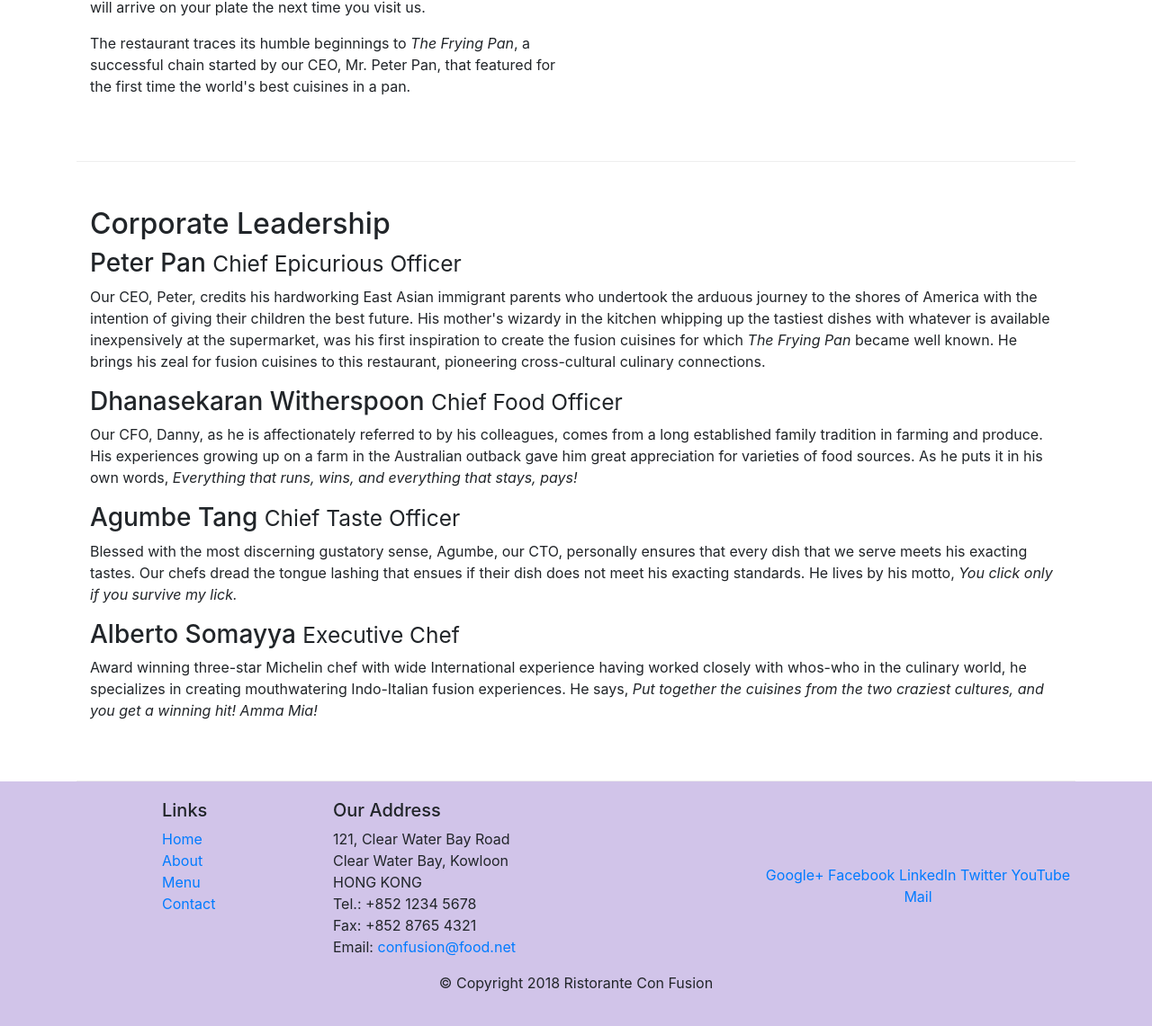
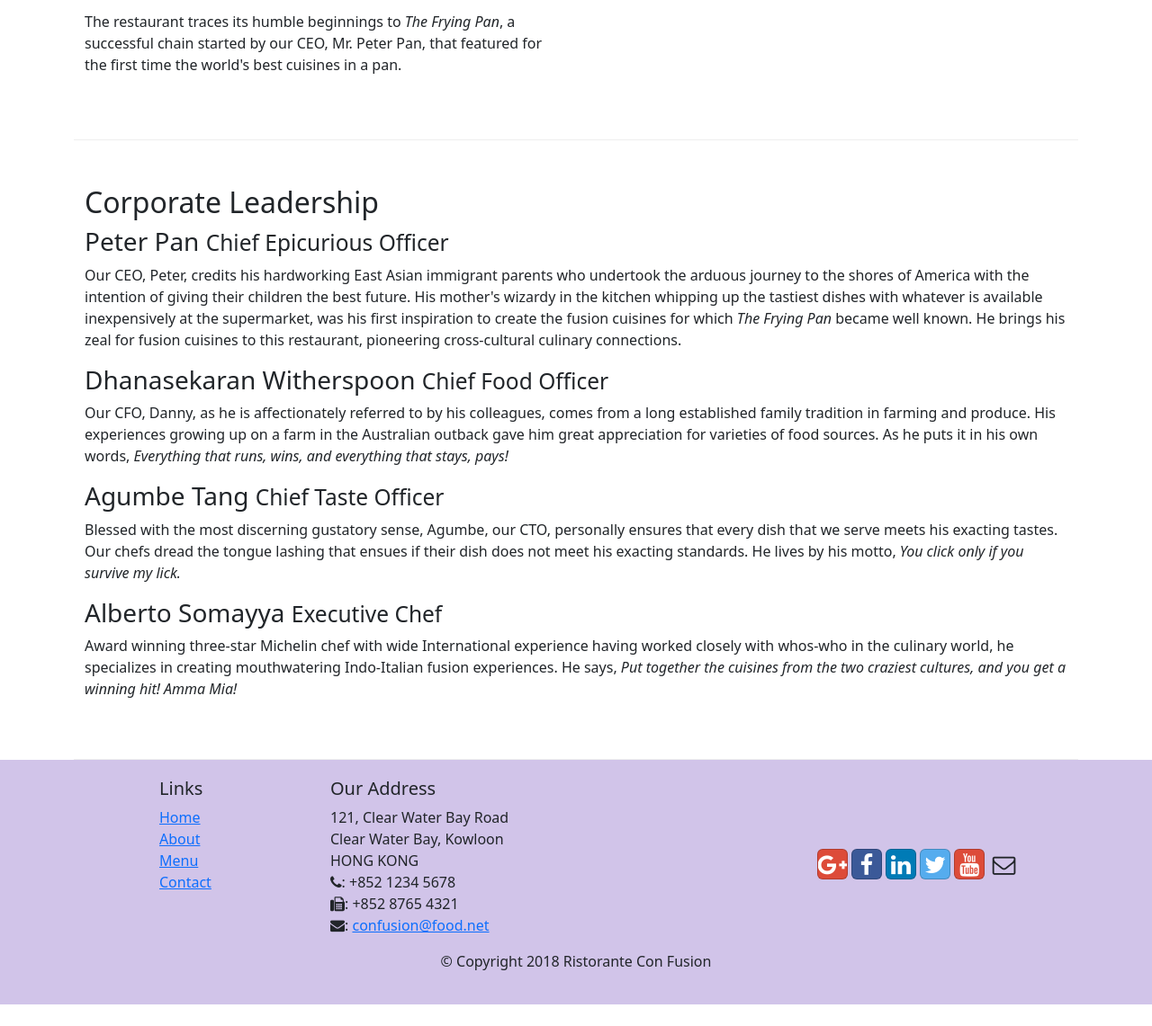
Before and after one commit to angelicasc22/Bootstrap-Course, a website: page Bootstrap4/conFusion/aboutus.html in a window 1280 px wide. Shown: the part 685-1826 px from the top of the page at 90% size. After the commit the page ends 1802 px from the top, so only its background shows below. Drawn offline with nearby package versions, Linux system fonts and the light colour scheme.

Commit message:
Icon Fonts

```diff
--- a/Bootstrap4/conFusion/aboutus.html
+++ b/Bootstrap4/conFusion/aboutus.html
@@ -1,6 +1,5 @@
 <!DOCTYPE html>
 <html lang="en">
-
     <head>
         <!-- Required meta tags always come first -->
         <meta charset="utf-8">
@@ -9,6 +8,8 @@
 
         <!-- Bootstrap CSS -->
         <link rel="stylesheet" href="node_modules/bootstrap/dist/css/bootstrap.min.css">
+        <link rel="stylesheet" href="node_modules/font-awesome/css/font-awesome.min.css">
+        <link rel="stylesheet" href="node_modules/bootstrap-social/bootstrap-social.css">
         <link rel="stylesheet" href="css/styles.css">
         <title>Ristorante Con Fusion: About Us</title>
         <!-- Task 1
@@ -21,16 +22,16 @@
     <body>
         <nav class="navbar navbar-dark navbar-expand-sm fixed-top">
             <div class="container">
-            <button class="navbar-toggler" type="button" data-toggle="collapse" data-target="#Navbar">
+                <button class="navbar-toggler" type="button" data-bs-toggle="collapse" data-bs-target="#Navbar">
                     <span class="navbar-toggler-icon"></span>
                 </button>
                 <a class="navbar-brand mr-auto" href="./index.html">Ristorante Con Fusion</a>
                 <div class="collapse navbar-collapse" id="Navbar">
                     <ul class="navbar-nav mr-auto">
-                    <li class="nav-item "><a class="nav-link" href="./index.html">Home</a></li>
-                    <li class="nav-item active"><a class="nav-link" href="#">About</a></li>
-                    <li class="nav-item"><a class="nav-link" href="#">Menu</a></li>
-                    <li class="nav-item"><a class="nav-link" href="#">Contact</a></li>
+                        <li class="nav-item"><a class="nav-link" href="./index.html"><span class="fa fa-home fa-lg"></span>Home</a></li>
+                        <li class="nav-item active"><a class="nav-link" href="#"><span class="fa fa-info fa-lg"></span>About</a></li>
+                        <li class="nav-item"><a class="nav-link" href="#"><span class="fa fa-list fa-lg"></span>Menu</a></li>
+                        <li class="nav-item"><a class="nav-link" href="#"><span class="fa fa-address-card fa-lg"></span>Contact</a></li>
                     </ul>
                 </div>
             </div>
@@ -40,7 +41,8 @@
                 <div class="row row-header">
                     <div class="col-12 col-sm-6">
                         <h1>Ristorante con Fusion</h1>
-                    <p>We take inspiration from the World's best cuisines, and create a unique fusion experience. Our lipsmacking creations will tickle your culinary senses!</p>
+                        <p>We take inspiration from the World's best cuisines, and create a unique fusion experience.
+                            Our lipsmacking creations will tickle your culinary senses!</p>
                     </div>
                     <div class="col-12 col-sm">
                     </div>
@@ -65,8 +67,14 @@
                 <!-- Task 2 - The "Our History" part should occupy only half the width of the row for small to extra large screens, leaving space on the right side for more content to be added later. The content should be stacked for extra small screens. -->
                 <div class="col-12 col-sm-6">
                     <h2>Our History</h2>
-                <p>Started in 2010, Ristorante con Fusion quickly established itself as a culinary icon par excellence in Hong Kong. With its unique brand of world fusion cuisine that can be found nowhere else, it enjoys patronage from the A-list clientele in Hong Kong.  Featuring four of the best three-star Michelin chefs in the world, you never know what will arrive on your plate the next time you visit us.</p>
-                <p>The restaurant traces its humble beginnings to <em>The Frying Pan</em>, a successful chain started by our CEO, Mr. Peter Pan, that featured for the first time the world's best cuisines in a pan.</p>
+                    <p>Started in 2010, Ristorante con Fusion quickly established itself as a culinary icon par
+                        excellence in Hong Kong. With its unique brand of world fusion cuisine that can be found nowhere
+                        else, it enjoys patronage from the A-list clientele in Hong Kong. Featuring four of the best
+                        three-star Michelin chefs in the world, you never know what will arrive on your plate the next
+                        time you visit us.</p>
+                    <p>The restaurant traces its humble beginnings to <em>The Frying Pan</em>, a successful chain
+                        started by our CEO, Mr. Peter Pan, that featured for the first time the world's best cuisines in
+                        a pan.</p>
                 </div>
                 <div>
                 </div>
@@ -80,13 +88,28 @@
                     <h2>Corporate Leadership</h2>
 
                     <h3>Peter Pan <small>Chief Epicurious Officer</small></h3>
-                <p class="d-none d-sm-block">Our CEO, Peter, credits his hardworking East Asian immigrant parents who undertook the arduous journey to the shores of America with the intention of giving their children the best future. His mother's wizardy in the kitchen whipping up the tastiest dishes with whatever is available inexpensively at the supermarket, was his first inspiration to create the fusion cuisines for which <em>The Frying Pan</em> became well known. He brings his zeal for fusion cuisines to this restaurant, pioneering cross-cultural culinary connections.</p>
+                    <p class="d-none d-sm-block">Our CEO, Peter, credits his hardworking East Asian immigrant parents
+                        who undertook the arduous journey to the shores of America with the intention of giving their
+                        children the best future. His mother's wizardy in the kitchen whipping up the tastiest dishes
+                        with whatever is available inexpensively at the supermarket, was his first inspiration to create
+                        the fusion cuisines for which <em>The Frying Pan</em> became well known. He brings his zeal for
+                        fusion cuisines to this restaurant, pioneering cross-cultural culinary connections.</p>
                     <h3>Dhanasekaran Witherspoon <small>Chief Food Officer</small></h3>
-                <p class="d-none d-sm-block">Our CFO, Danny, as he is affectionately referred to by his colleagues, comes from a long established family tradition in farming and produce. His experiences growing up on a farm in the Australian outback gave him great appreciation for varieties of food sources. As he puts it in his own words, <em>Everything that runs, wins, and everything that stays, pays!</em></p>
+                    <p class="d-none d-sm-block">Our CFO, Danny, as he is affectionately referred to by his colleagues,
+                        comes from a long established family tradition in farming and produce. His experiences growing
+                        up on a farm in the Australian outback gave him great appreciation for varieties of food
+                        sources. As he puts it in his own words, <em>Everything that runs, wins, and everything that
+                            stays, pays!</em></p>
                     <h3>Agumbe Tang <small>Chief Taste Officer</small></h3>
-                <p class="d-none d-sm-block">Blessed with the most discerning gustatory sense, Agumbe, our CTO, personally ensures that every dish that we serve meets his exacting tastes. Our chefs dread the tongue lashing that ensues if their dish does not meet his exacting standards. He lives by his motto, <em>You click only if you survive my lick.</em></p>
+                    <p class="d-none d-sm-block">Blessed with the most discerning gustatory sense, Agumbe, our CTO,
+                        personally ensures that every dish that we serve meets his exacting tastes. Our chefs dread the
+                        tongue lashing that ensues if their dish does not meet his exacting standards. He lives by his
+                        motto, <em>You click only if you survive my lick.</em></p>
                     <h3>Alberto Somayya <small>Executive Chef</small></h3>
-                <p class="d-none d-sm-block">Award winning three-star Michelin chef with wide International experience having worked closely with whos-who in the culinary world, he specializes in creating mouthwatering Indo-Italian fusion experiences. He says, <em>Put together the cuisines from the two craziest cultures, and you get a winning hit! Amma Mia!</em></p>
+                    <p class="d-none d-sm-block">Award winning three-star Michelin chef with wide International
+                        experience having worked closely with whos-who in the culinary world, he specializes in creating
+                        mouthwatering Indo-Italian fusion experiences. He says, <em>Put together the cuisines from the
+                            two craziest cultures, and you get a winning hit! Amma Mia!</em></p>
                 </div>
             </div>
 
@@ -110,19 +133,19 @@
                             121, Clear Water Bay Road<br>
                             Clear Water Bay, Kowloon<br>
                             HONG KONG<br>
-		              Tel.: +852 1234 5678<br>
-		              Fax: +852 8765 4321<br>
-		              Email: <a href="mailto:confusion@food.net">confusion@food.net</a>
+                            <i class="fa fa-phone"></i>: +852 1234 5678<br>
+                            <i class="fa fa-fax"></i>: +852 8765 4321<br>
+                            <i class="fa fa-envelope"></i>: <a href="mailto:confusion@food.net">confusion@food.net</a>
                         </address>
                     </div>
                     <div class="col-12 col-sm-4 align-self-center">
                         <div class="text-center">
-                        <a href="http://google.com/+">Google+</a>
-                        <a href="http://www.facebook.com/profile.php?id=">Facebook</a>
-                        <a href="http://www.linkedin.com/in/">LinkedIn</a>
-                        <a href="http://twitter.com/">Twitter</a>
-                        <a href="http://youtube.com/">YouTube</a>
-                        <a href="mailto:">Mail</a>
+                            <a class="btn btn-social-icon btn-google" href="http://google.com/+"><i class="fa fa-google-plus fa-lg"></i></a>
+                            <a class="btn btn-social-icon btn-facebook" href="http://www.facebook.com/profile.php?id="><i class="fa fa-facebook fa-lg"></i></a>
+                            <a class="btn btn-social-icon btn-linkedin" href="http://www.linkedin.com/in/"><i class="fa fa-linkedin fa-lg"></i></a>
+                            <a class="btn btn-social-icon btn-twitter" href="http://twitter.com/"><i class="fa fa-twitter fa-lg"></i></a>
+                            <a class="btn btn-social-icon btn-google" href="http://youtube.com/"><i class="fa fa-youtube fa-lg"></i></a>
+                            <a class="btn btn-social-icon" href="mailto:"><i class="fa fa-envelope-o fa-lg"></i></a>
                         </div>
                     </div>
                 </div>
@@ -133,7 +156,10 @@
                 </div>
             </div>
         </footer>
-
+    <!-- jQuery first, then Popper.js, then Bootstrap JS. -->
+    <script src="node_modules/jquery/dist/jquery.slim.min.js"></script>
+    <script src="node_modules/popper.js/dist/umd/popper.min.js"></script>
+    <script src="node_modules/bootstrap/dist/js/bootstrap.min.js"></script>
     </body>
 
 </html>
--- a/Bootstrap4/conFusion/package.json
+++ b/Bootstrap4/conFusion/package.json
@@ -15,8 +15,10 @@
   },
   "dependencies": {
     "@popperjs/core": "^2.11.6",
-    "bootstrap": "^4.6.2",
+    "bootstrap": "^5.2.1",
+    "bootstrap-social": "^5.1.1",
     "bufferutil": "^4.0.6",
+    "font-awesome": "^4.7.0",
     "jquery": "^3.6.1",
     "popper.js": "^1.16.1",
     "utf-8-validate": "^5.0.9"
```
Also changed, not shown: Bootstrap4/conFusion/index.html (+16 -14 lines), 1 other file. Lines whose indentation alone changed are shown as unchanged.
